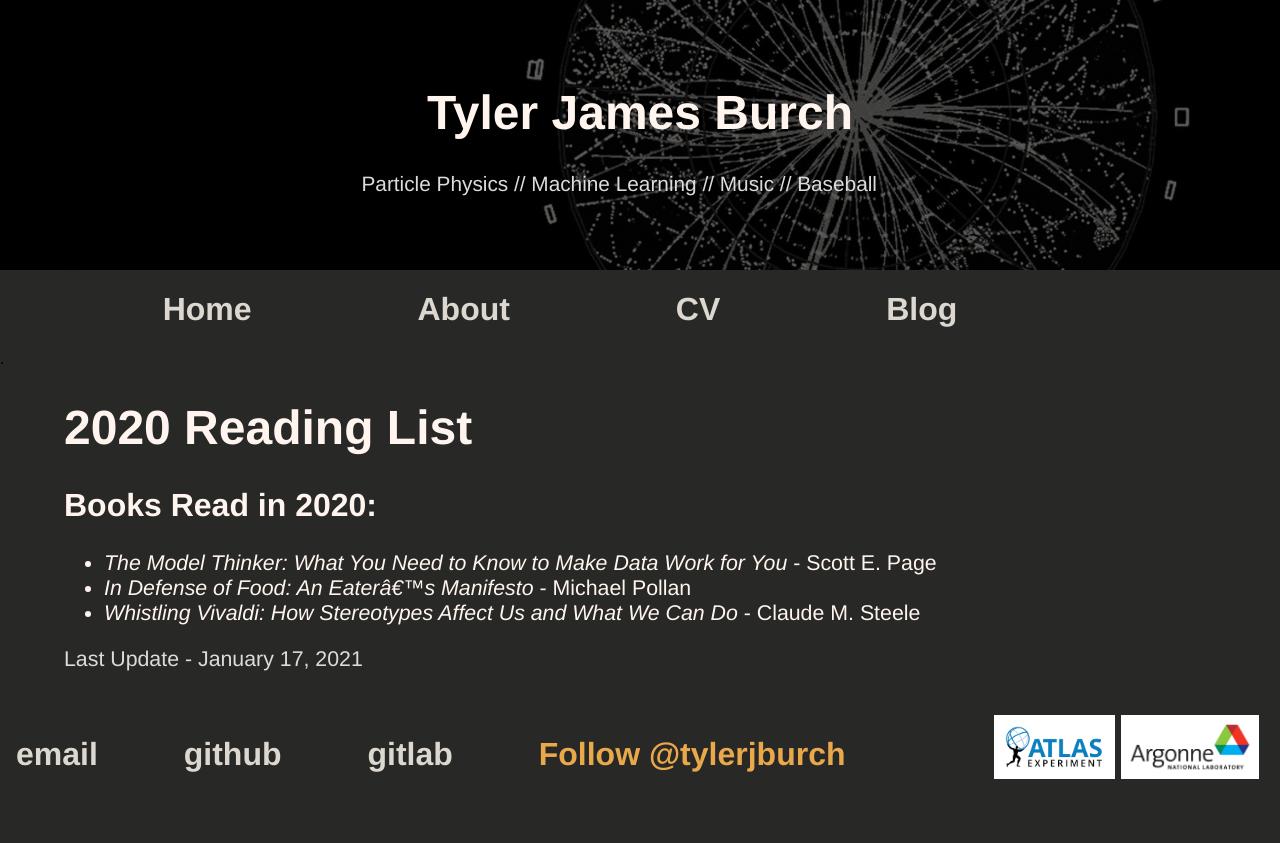
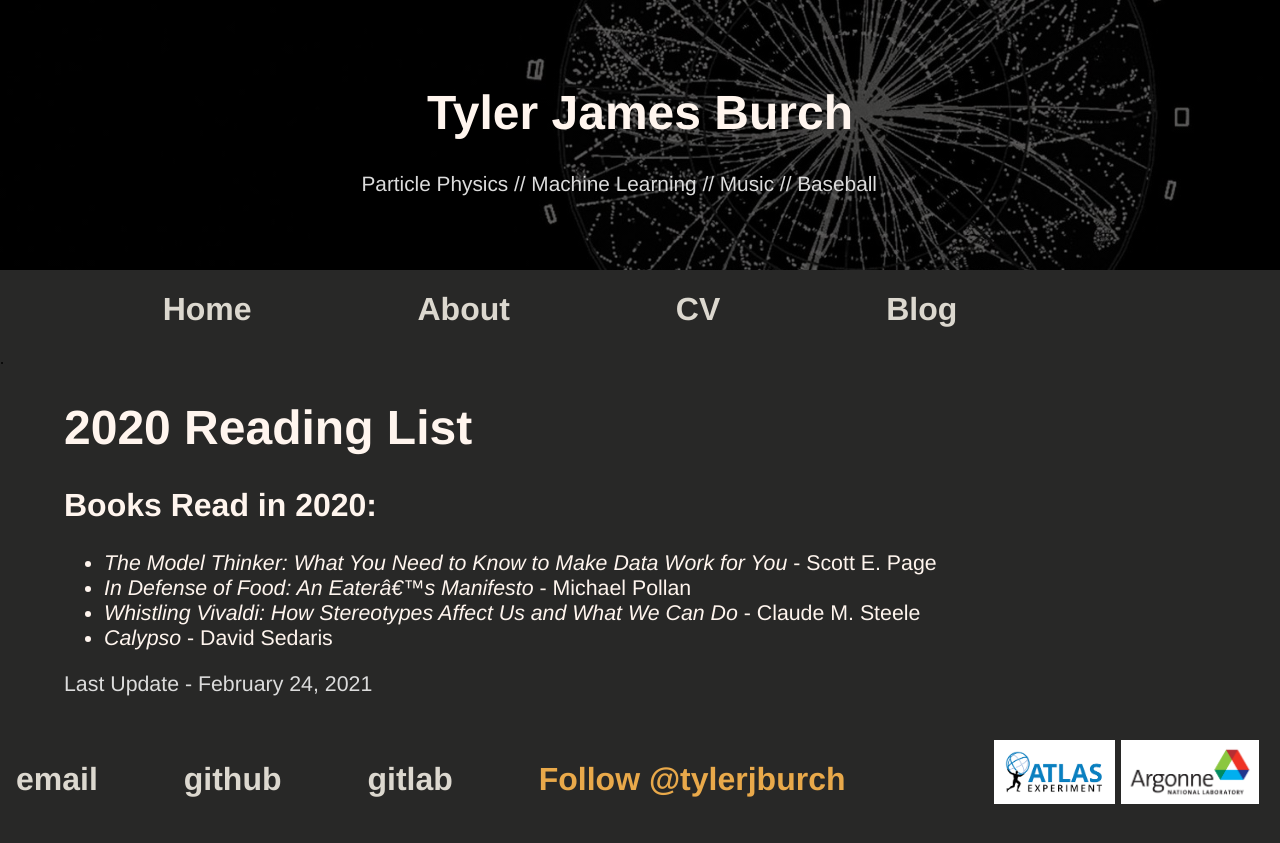
Before and after one commit to tjburch/tjburch.github.io, a Jekyll site: the page built from _other/2021readinglist.md, in a window 1280 px wide. Shown: the top 843 px of the page. Built offline with Jekyll 4.4.1, drawn with Linux system fonts in a browser that asks for light colours; comment, search, counter and statistics services are not loaded.

Commit message:
add calypso

```diff
--- a/_other/2021readinglist.md
+++ b/_other/2021readinglist.md
@@ -12,5 +12,6 @@ date: 2021-01-01
 - _The Model Thinker: What You Need to Know to Make Data Work for You_ - Scott E. Page
 - _In Defense of Food: An Eater's Manifesto_ - Michael Pollan
 - _Whistling Vivaldi: How Stereotypes Affect Us and What We Can Do_ - Claude M. Steele
+- _Calypso_ - David Sedaris
 
-Last Update - January 17, 2021
+Last Update - February 24, 2021
```
